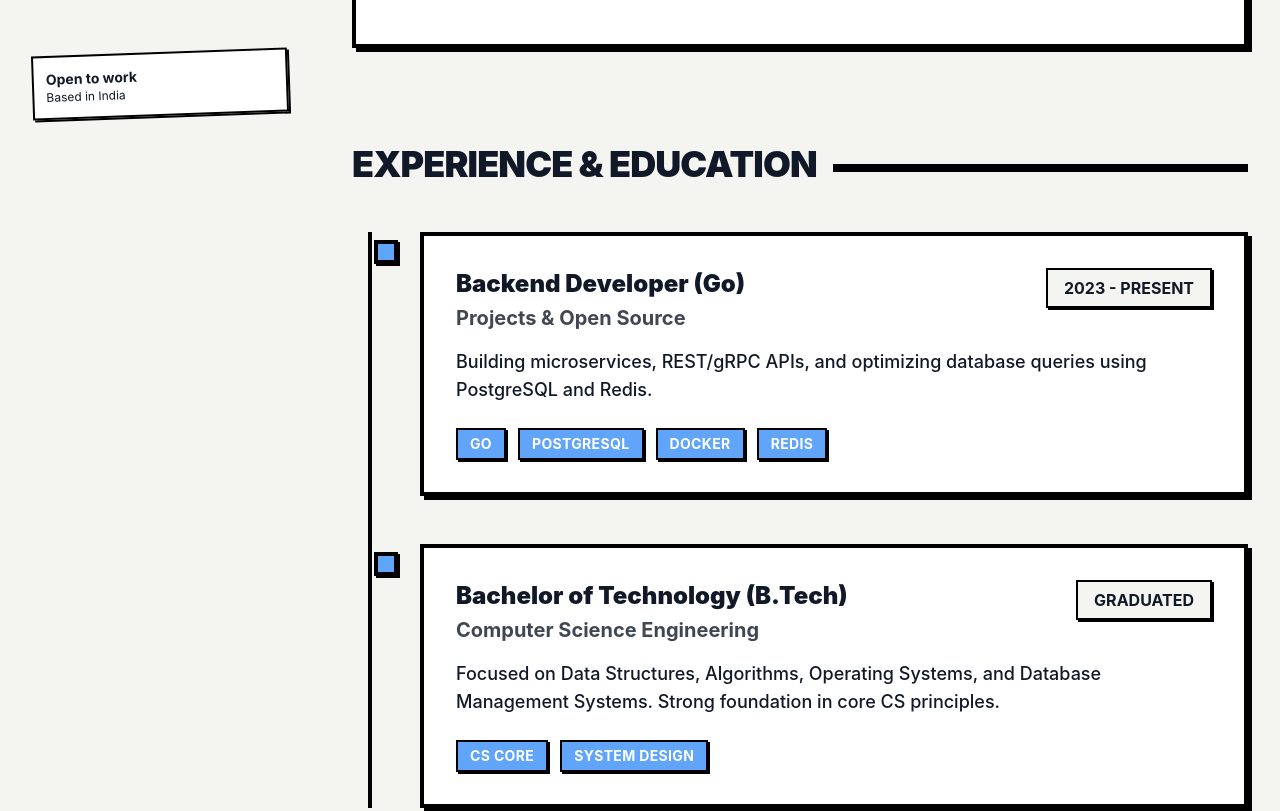
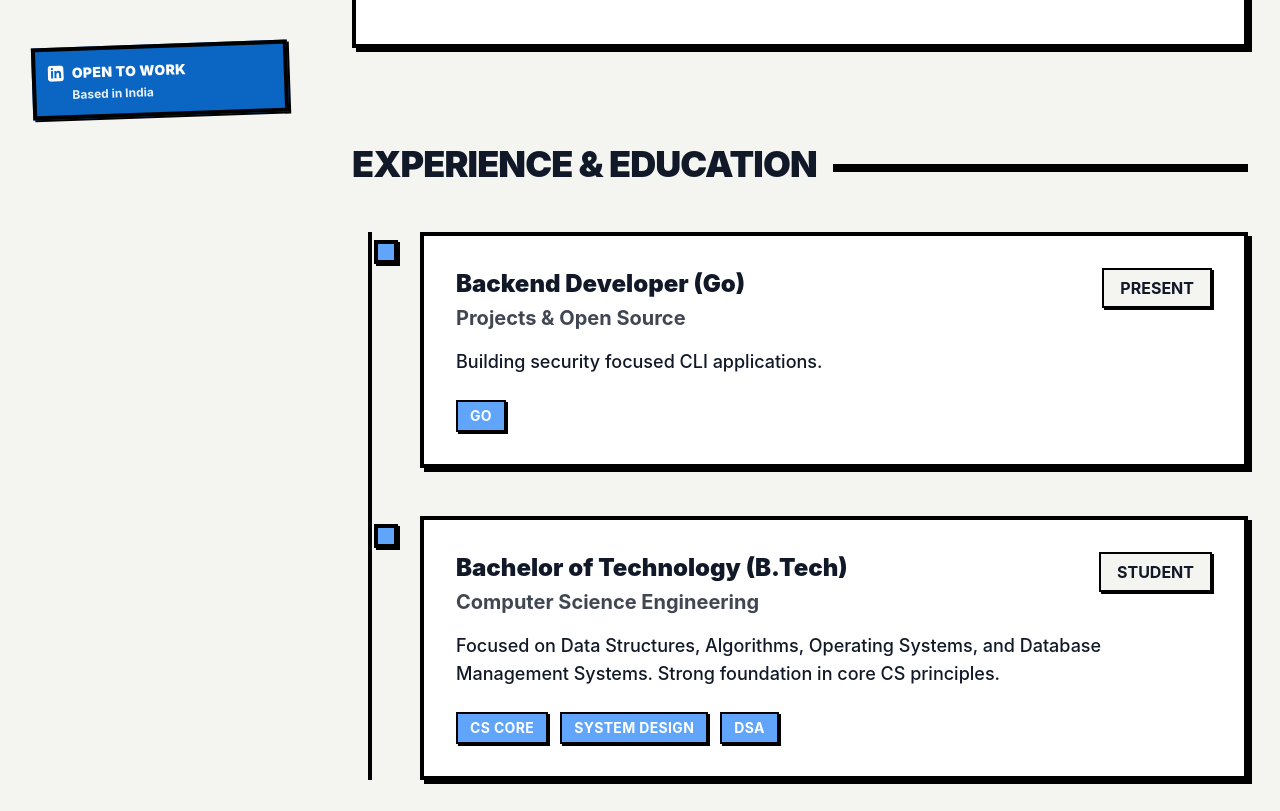
Before and after one commit to vanshkalawatia/vansh-portfolio, an Astro site: page / in a window 1280 px wide. Shown: the part 636-1447 px from the top of the page. Built offline with nearby package versions, Linux system fonts and the light colour scheme; Astro itself is replaced by a stand-in of ours.

Commit message:
Some additional tweaks to contact.astro and Experience and sidebar along with instagram option added.

```diff
--- a/src/components/Contact.astro
+++ b/src/components/Contact.astro
@@ -13,15 +13,15 @@
       </p>
 
       <div class="flex flex-col sm:flex-row gap-6 mb-12">
-        <button
-          onclick="navigator.clipboard.writeText('vansh0x01@example.com'); alert('Email copied to clipboard!');"
+        <a
+          href="mailto:vanshkalawatia2@gmail.com"
           class="flex-1 max-w-sm bg-neo-accent text-white border-4 border-neo-border px-8 py-4 font-black text-xl uppercase shadow-neo hover:translate-y-1 hover:shadow-neo-sm active:translate-y-2 active:shadow-none transition-all flex items-center justify-center gap-3"
         >
-          <span>Copy Email</span>
+          <span>Email Me</span>
           <svg xmlns="http://www.w3.org/2000/svg" class="h-6 w-6" fill="none" viewBox="0 0 24 24" stroke="currentColor">
-            <path stroke-linecap="round" stroke-linejoin="round" stroke-width="3" d="M8 16H6a2 2 0 01-2-2V6a2 2 0 012-2h8a2 2 0 012 2v2m-6 12h8a2 2 0 002-2v-8a2 2 0 00-2-2h-8a2 2 0 00-2 2v8a2 2 0 002 2z" />
+            <path stroke-linecap="round" stroke-linejoin="round" stroke-width="3" d="M3 8l7.89 5.26a2 2 0 002.22 0L21 8M5 19h14a2 2 0 002-2V7a2 2 0 00-2-2H5a2 2 0 00-2 2v10a2 2 0 002 2z" />
           </svg>
-        </button>
+        </a>
       </div>
 
       <div class="flex gap-4">
--- a/src/components/Experience.astro
+++ b/src/components/Experience.astro
@@ -3,16 +3,16 @@ const timeline = [
   {
     role: 'Backend Developer (Go)',
     company: 'Projects & Open Source',
-    period: '2023 - Present',
-    description: 'Building microservices, REST/gRPC APIs, and optimizing database queries using PostgreSQL and Redis.',
-    tags: ['Go', 'PostgreSQL', 'Docker', 'Redis']
+    period: 'Present',
+    description: 'Building security focused CLI applications.',
+    tags: ['Go']
   },
   {
     role: 'Bachelor of Technology (B.Tech)',
     company: 'Computer Science Engineering',
-    period: 'Graduated',
+    period: 'Student',
     description: 'Focused on Data Structures, Algorithms, Operating Systems, and Database Management Systems. Strong foundation in core CS principles.',
-    tags: ['CS Core', 'System Design']
+    tags: ['CS Core', 'System Design' ,'DSA']
   }
 ];
 ---
--- a/src/components/Sidebar.astro
+++ b/src/components/Sidebar.astro
@@ -35,10 +35,13 @@ const navLinks = [
   </div>
 
   <div class="hidden lg:block mt-12">
-    <div class="border-2 border-neo-border p-3 bg-neo-card shadow-neo-sm transform -rotate-2">
-      <p class="font-bold text-sm">Open to work</p>
-      <p class="text-xs">Based in India</p>
-    </div>
+    <a href="https://linkedin.com/in/vanshkalawatia" target="_blank" class="block border-4 border-neo-border p-3 bg-[#0a66c2] text-white shadow-neo-sm transform -rotate-2 hover:-translate-y-1 hover:rotate-0 hover:shadow-neo transition-all">
+      <div class="flex items-center gap-2 mb-1">
+        <svg fill="currentColor" viewBox="0 0 24 24" class="w-4 h-4"><path fill-rule="evenodd" d="M19 0h-14c-2.761 0-5 2.239-5 5v14c0 2.761 2.239 5 5 5h14c2.762 0 5-2.239 5-5v-14c0-2.761-2.238-5-5-5zm-11 19h-3v-11h3v11zm-1.5-12.268c-.966 0-1.75-.79-1.75-1.764s.784-1.764 1.75-1.764 1.75.79 1.75 1.764-.783 1.764-1.75 1.764zm13.5 12.268h-3v-5.604c0-3.368-4-3.113-4 0v5.604h-3v-11h3v1.765c1.396-2.586 7-2.777 7 2.476v6.759z" clip-rule="evenodd"></path></svg>
+        <p class="font-black text-sm uppercase tracking-wide">Open to work</p>
+      </div>
+      <p class="text-xs font-bold opacity-90 pl-6">Based in India</p>
+    </a>
   </div>
 </aside>
 
```
